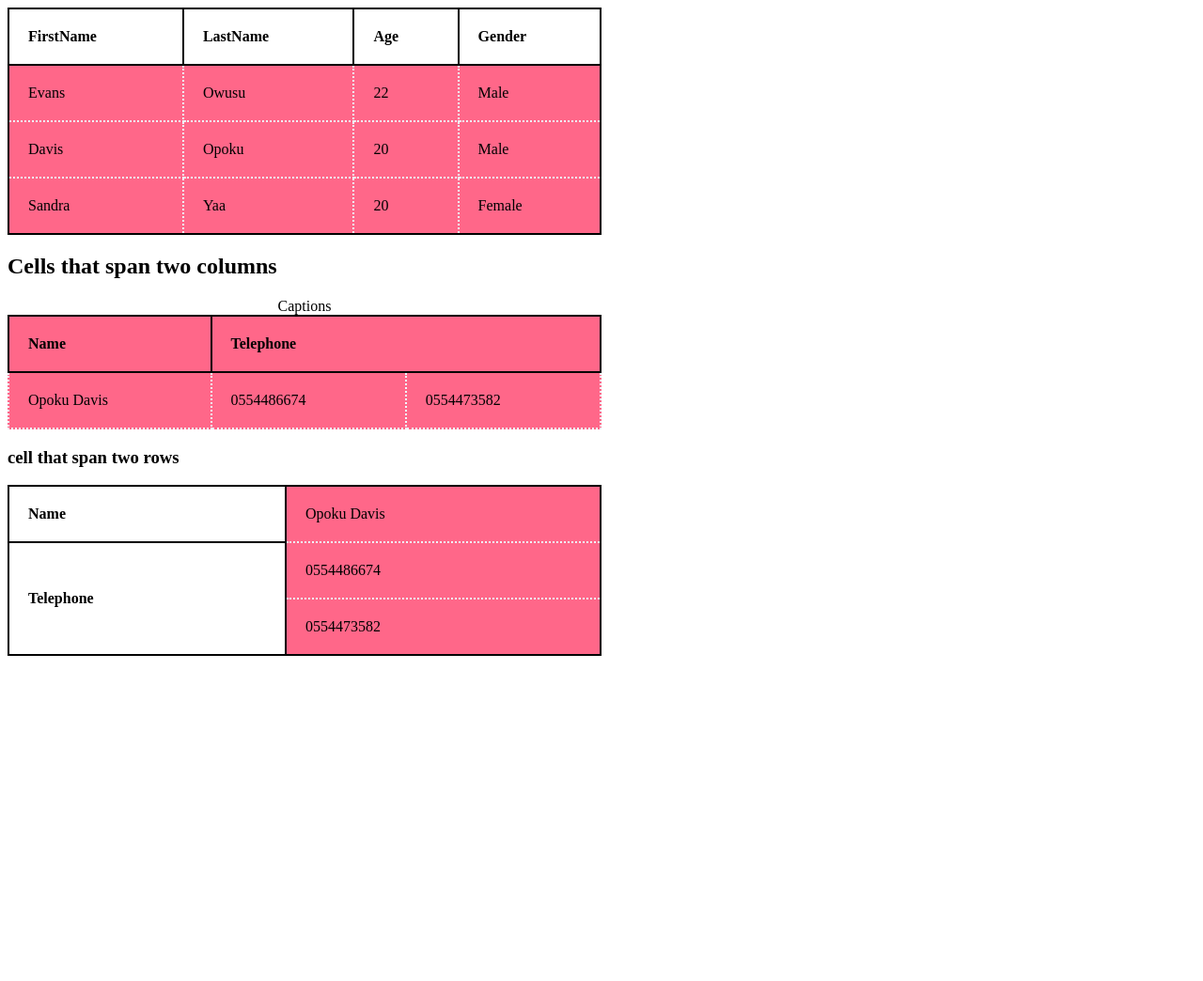
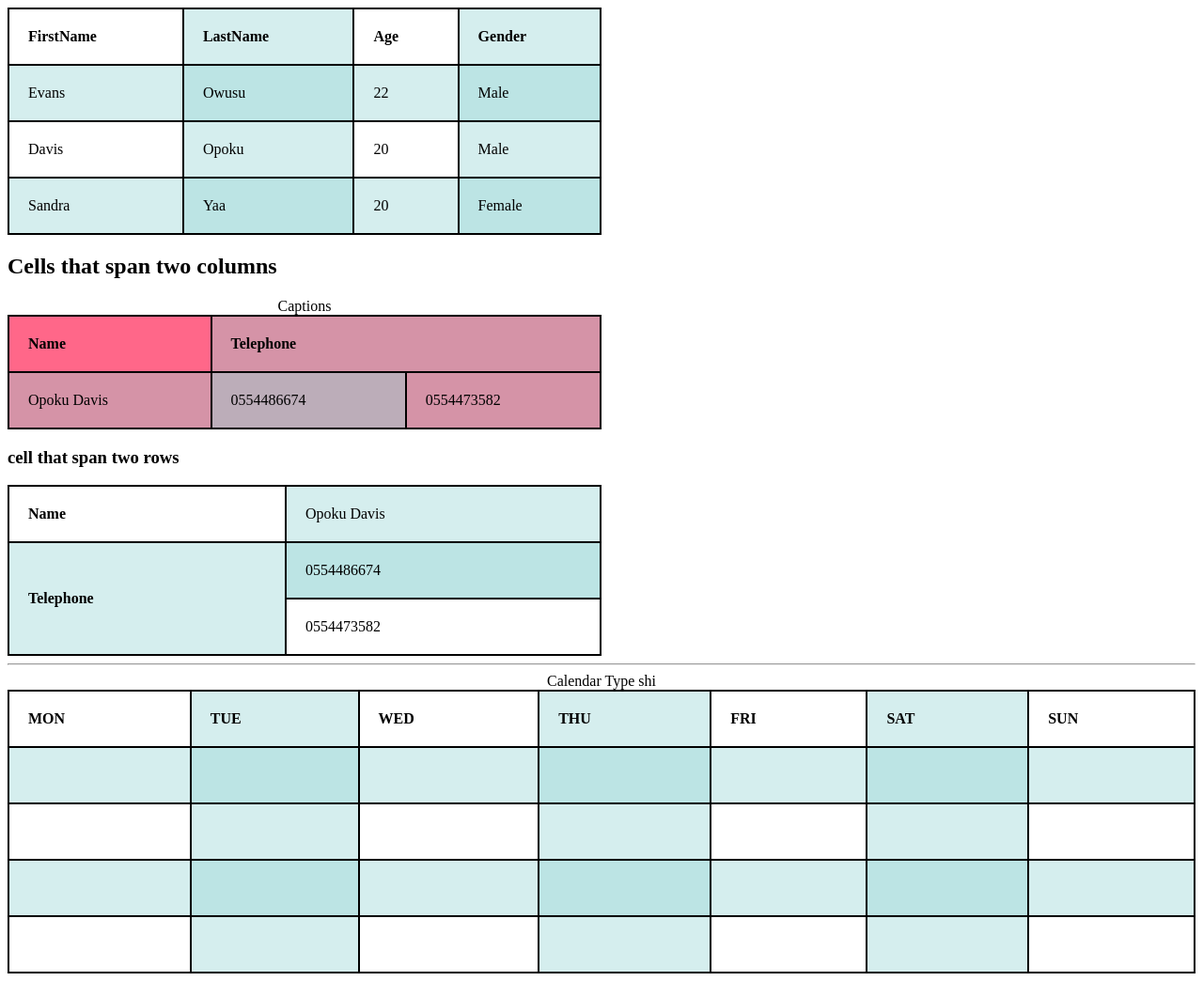
Before and after one commit to about40kills/FE-stack-, a plain HTML site: page TuTs/tables.html in a window 1280 px wide. Shown: the whole page at 94% size. Before the commit the page ends 800 px from the top, so only its background shows below. Drawn offline with Linux system fonts and the light colour scheme.

Commit message:
text styling

```diff
--- a/TuTs/tables.html
+++ b/TuTs/tables.html
@@ -21,11 +21,18 @@
         table{
             border-spacing: 5px;
         }
-        table#t01,td{
+        table#t01{
             background-color: #ff6789;
             border-style: dotted;
             border-color: aliceblue;
         }
+        tr:nth-child(even){
+            background-color: rgba(150, 212, 212, 0.4);
+        }
+        th:nth-child(even), td:nth-child(even){
+            background-color: rgba(150, 212, 212, 0.4);
+        }
+
     </style>
 </head>
 <body>
@@ -82,6 +89,54 @@
     <tr>
         <td>0554473582</td>
     </tr>
-   </table>
+   </table><hr>
+   <table style="width:100%">
+    <caption>Calendar Type shi</caption>
+    <tr>
+      <th>MON</th>
+      <th>TUE</th>
+      <th>WED</th>
+      <th>THU</th>
+      <th>FRI</th>
+      <th>SAT</th>
+      <th>SUN</th>
+    </tr>
+    <tr>
+      <td> </td>
+      <td> </td>
+      <td> </td>
+      <td> </td>
+      <td> </td>
+      <td> </td>
+      <td> </td>
+    </tr>
+    <tr>
+      <td> </td>
+      <td> </td>
+      <td> </td>
+      <td> </td>
+      <td> </td>
+      <td> </td>
+      <td> </td>
+    </tr>
+    <tr>
+      <td> </td>
+      <td> </td>
+      <td> </td>
+      <td> </td>
+      <td> </td>
+      <td> </td>
+      <td> </td>
+    </tr>
+    <tr>
+      <td> </td>
+      <td> </td>
+      <td> </td>
+      <td> </td>
+      <td> </td>
+      <td> </td>
+      <td> </td>
+    </tr>
+  </table>
 </body>
 </html>
```
